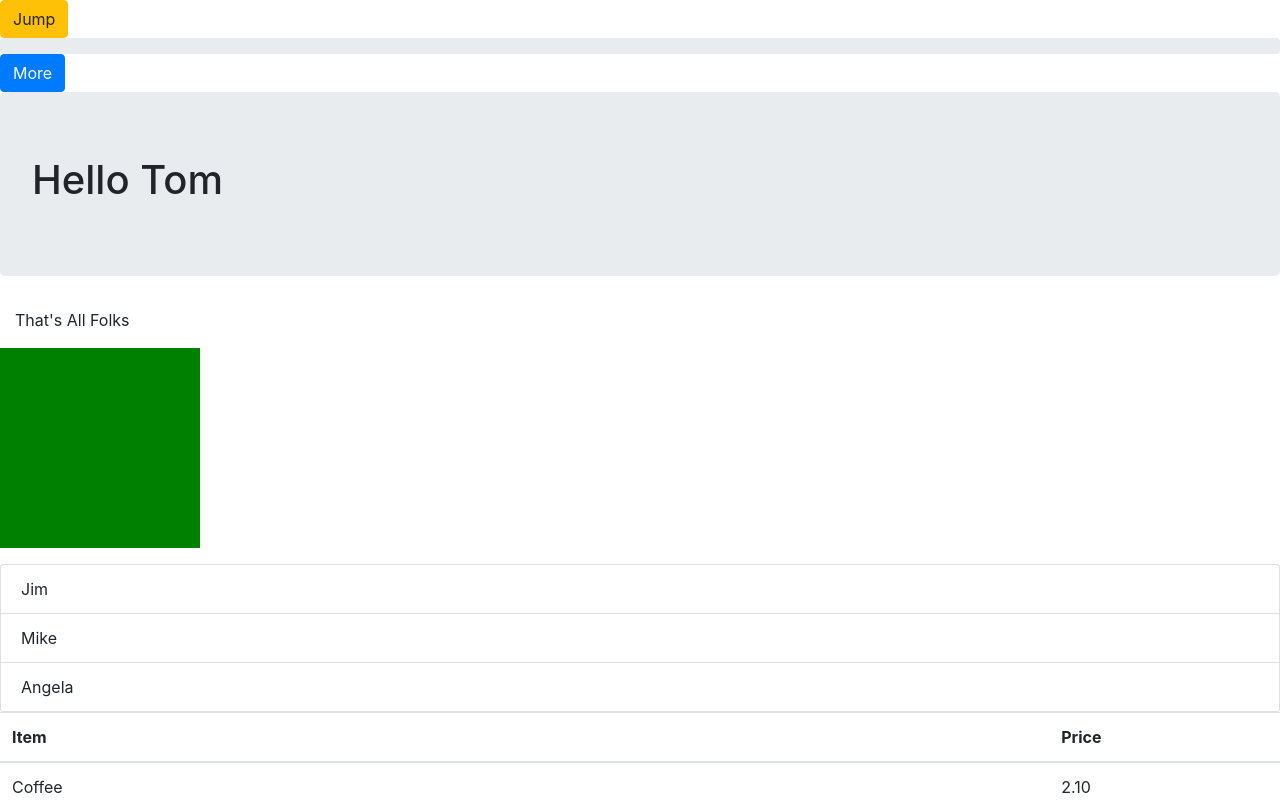
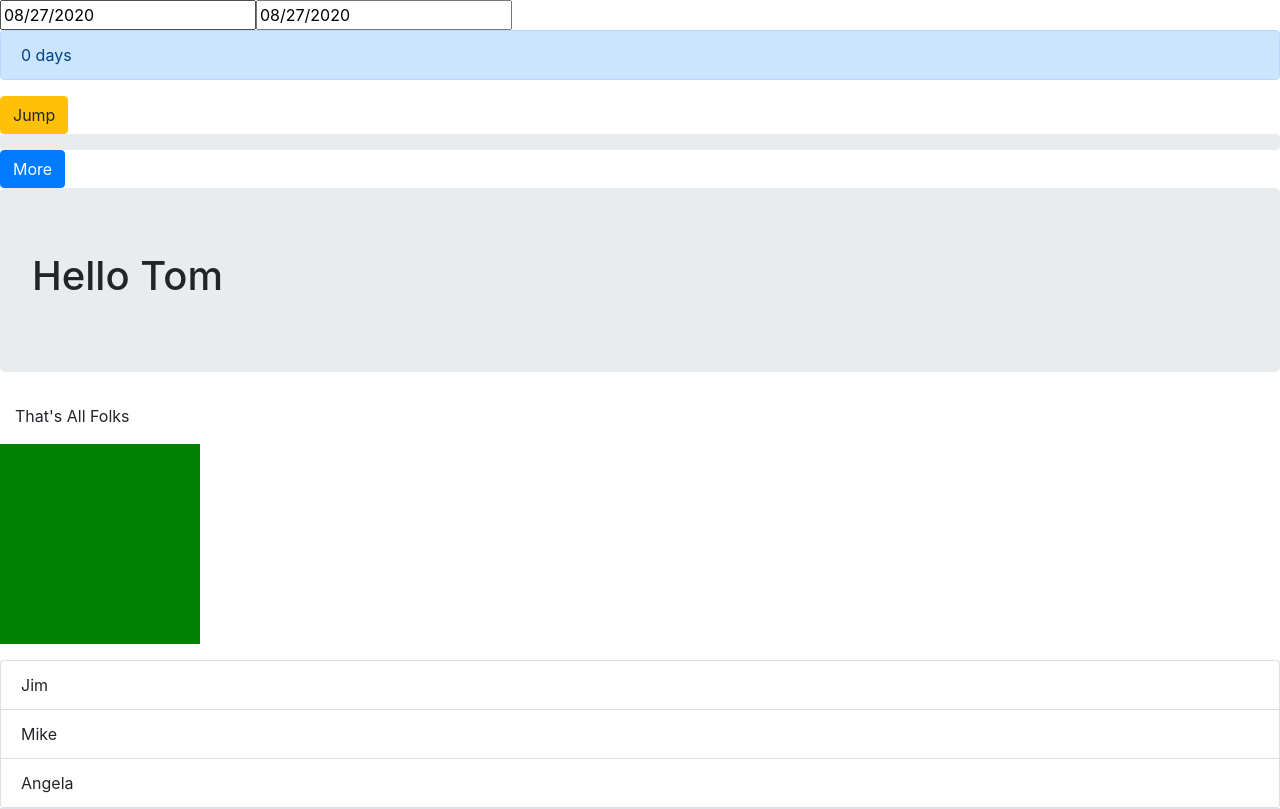
Before and after one commit to tom-meyrick/first-react-project, a React (Create React App) app: page / in a window 1280 px wide. Shown: the top 809 px of the page. Built offline with nearby package versions, Linux system fonts and the light colour scheme; the HTML template or start-up script is replaced by a standard one.

Commit message:
Completed dates challenge

```diff
--- a/package.json
+++ b/package.json
@@ -6,8 +6,10 @@
     "@testing-library/jest-dom": "^4.2.4",
     "@testing-library/react": "^9.5.0",
     "@testing-library/user-event": "^7.2.1",
+    "moment": "^2.27.0",
     "react": "^16.13.1",
     "react-bootstrap": "^1.3.0",
+    "react-datepicker": "^3.1.3",
     "react-dom": "^16.13.1",
     "react-scripts": "3.4.3"
   },
--- a/src/App.js
+++ b/src/App.js
@@ -24,6 +24,7 @@ import FourOhFour from "./FourOhFour";
 import Square from "./Square";
 import Progress from "./pre-made/Progress";
 import CatchMeIfYouCan2 from "./pre-made/CatchMeIfYouCan2";
+import Dates from "./pre-made/Dates";
 
 let names = ["Dave", "Ariel", "Sheila", "Nigel", "Peter"];
 let blah =
@@ -34,6 +35,7 @@ let sum = (x) => +x + +x;
 
 const App = () => (
   <Router>
+    <Dates />
     <CatchMeIfYouCan2 jump={100} />
     <Progress />
     <Stuff />
--- /dev/null
+++ b/src/pre-made/Dates.js
@@ -0,0 +1,56 @@
+import React, { Component } from "react";
+import DatePicker from "react-datepicker";
+import Alert from "react-bootstrap/Alert";
+import moment from "moment";
+
+import "react-datepicker/dist/react-datepicker.css";
+
+class Dates extends React.Component {
+  constructor(props) {
+    super(props);
+    this.state = {
+      firstDate: new Date(),
+      secondDate: new Date(),
+    };
+    this.handleChangeOne = this.handleChangeOne.bind(this);
+    this.handleChangeTwo = this.handleChangeTwo.bind(this);
+  }
+
+  handleChangeOne = (date) => {
+    this.setState({
+      firstDate: date,
+    });
+  };
+
+  handleChangeTwo = (date) => {
+    this.setState({
+      secondDate: date,
+    });
+  };
+
+  calculateDays(firstDate, secondDate) {
+    firstDate = moment(firstDate);
+    secondDate = moment(secondDate);
+    return secondDate.diff(firstDate, "days");
+  }
+
+  render() {
+    const { firstDate, secondDate, days } = this.state;
+    const daysBetween = this.calculateDays(firstDate, secondDate);
+    return (
+      <>
+        <DatePicker
+          selected={this.state.firstDate}
+          onChange={this.handleChangeOne}
+        />
+        <DatePicker
+          selected={this.state.secondDate}
+          onChange={this.handleChangeTwo}
+        />
+        <Alert variant="primary">{`${daysBetween} days`}</Alert>
+      </>
+    );
+  }
+}
+
+export default Dates;
```
Also changed, not shown: 1 other file (tests, documents, lock files or other folders).
